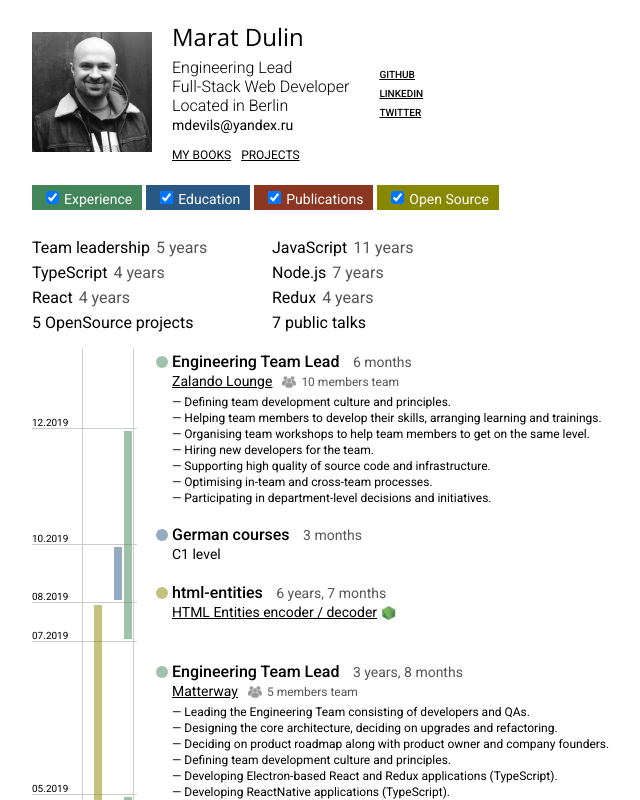
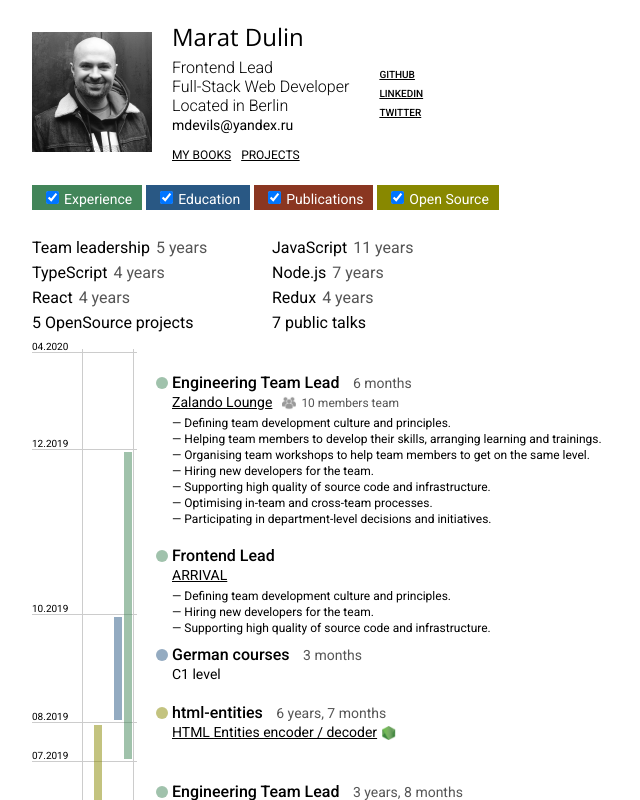
Before and after one commit to mdevils/mdevils, a React (Create React App) app: page / in a window 1280 px wide. Shown: the top 800 px of the page, without its empty margins (58-698 px from the left). Built offline with nearby package versions, Linux system fonts and the light colour scheme.

Commit message:
New job at arrival.

```diff
--- a/public/index.html
+++ b/public/index.html
@@ -12,13 +12,13 @@
     <meta name="theme-color" content="#ffffff" />
     <meta
       name="description"
-      content="Engineering Lead at Zalando, Full-Stack Web Developer"
+      content="Frontend Lead at ARRIVAL, Full-Stack Web Developer"
     />
 
     <meta property="og:url" content="https://mdevils.com/" />
     <meta property="og:type" content="profile">
     <meta property="og:title" content="Marat Dulin's personal page" />
-    <meta property="og:description" content="Engineering Lead at Zalando, Full-Stack Web Developer" />
+    <meta property="og:description" content="Frontend Lead at ARRIVAL, Full-Stack Web Developer" />
     <meta property="og:image" content="https://mdevils.com/photo-20191027.jpg" />
     <meta property="profile:first_name" content="Marat">
     <meta property="profile:last_name" content="Dulin">
--- a/src/data/timeline.ts
+++ b/src/data/timeline.ts
@@ -221,6 +221,20 @@ export const timeline: TimelineItem[] = ([
     team: 10
   },
   {
+    type: 'work',
+    title: 'Frontend Lead',
+    text: 'ARRIVAL',
+    link: 'https://www.arrival.com/',
+    from: '2020-04',
+    to: now,
+    work: ['Team leadership', 'JavaScript', 'TypeScript', 'Node.js', 'React', 'Redux'],
+    points: [
+      'Defining team development culture and principles.',
+      'Hiring new developers for the team.',
+      'Supporting high quality of source code and infrastructure.'
+    ]
+  },
+  {
     type: 'education',
     title: 'Graduated school',
     from: '1993-09',
--- a/src/partials/header/index.tsx
+++ b/src/partials/header/index.tsx
@@ -142,7 +142,7 @@ export const Header = withRouter(({location}) => {
       </PhotoWrapper>
       <Intro>
         <Name>Marat Dulin</Name>
-        <Info>Engineering Lead</Info>
+        <Info>Frontend Lead</Info>
         <Info>Full-Stack Web Developer</Info>
         <Info>Located in Berlin</Info>
         <Info><Email href='#' onClick={onClick}>{email}</Email></Info>
```
